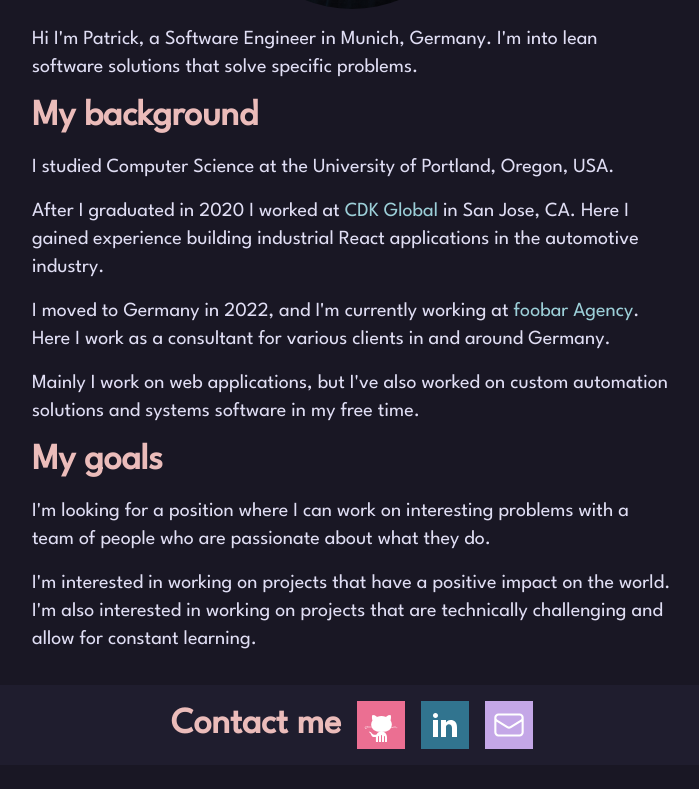
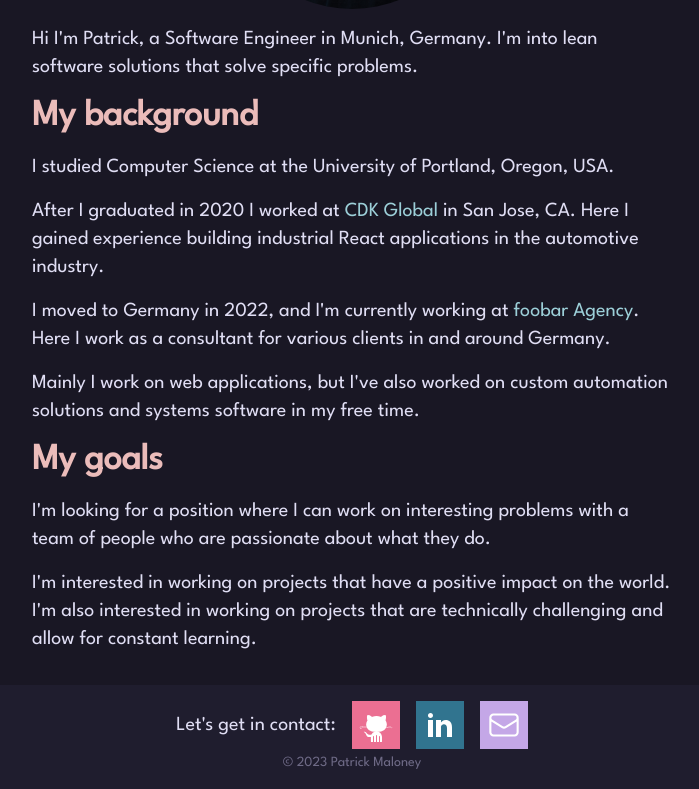
Before and after one commit to prmaloney/prmaloney, a SvelteKit app: page / in a window 1280 px wide. Shown: the part 415-1204 px from the top of the page, without its empty margins (288-987 px from the left). Before the commit the page ends 1180 px from the top, so only its background shows below. Built offline with nearby package versions, Linux system fonts and the light colour scheme.

Commit message:
add copyright to footer

```diff
--- a/src/routes/+layout.svelte
+++ b/src/routes/+layout.svelte
@@ -54,8 +54,9 @@
 		{/key}
 	</main>
 
-	<footer class="w-full bg-surface flex justify-center items-center gap-4 px-8 py-4">
-		<h2>Contact me</h2>
+	<footer class="w-full bg-surface flex flex-col items-center px-8 py-4">
+		<div class="flex gap-4 items-center mb-1">
+			<h3>Let's get in contact:</h3>
 			<a
 				class="after:content-none bg-love hover:scale-110 transition ease-in-out duration-300"
 				href="https://github.com/prmaloney"
@@ -82,5 +83,7 @@
 			>
 				<Icon name="mail" />
 			</a>
+		</div>
+		<span class="text-sm text-muted">© 2023 Patrick Maloney</span>
 	</footer>
 </div>
```
Lines whose indentation alone changed are shown as unchanged.
